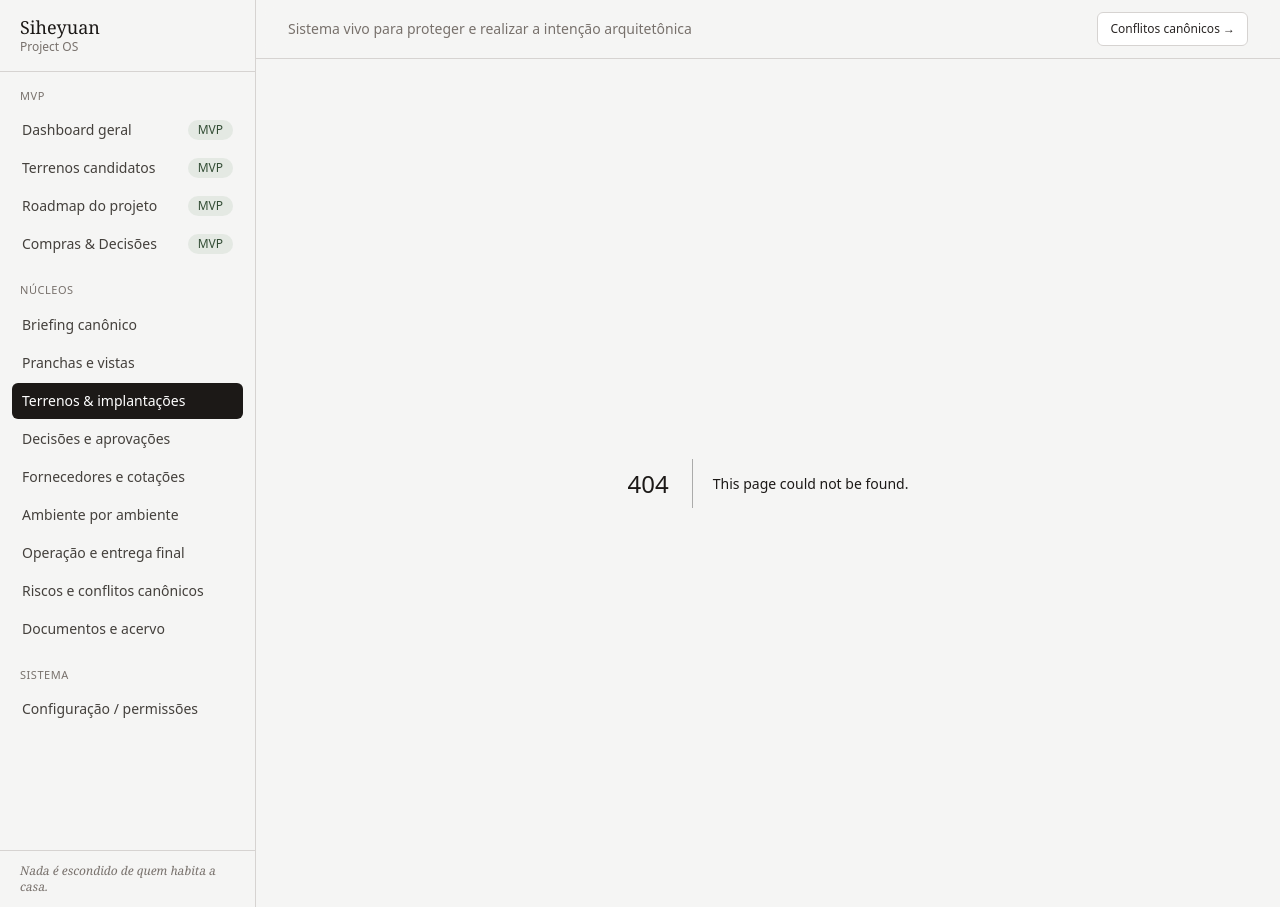
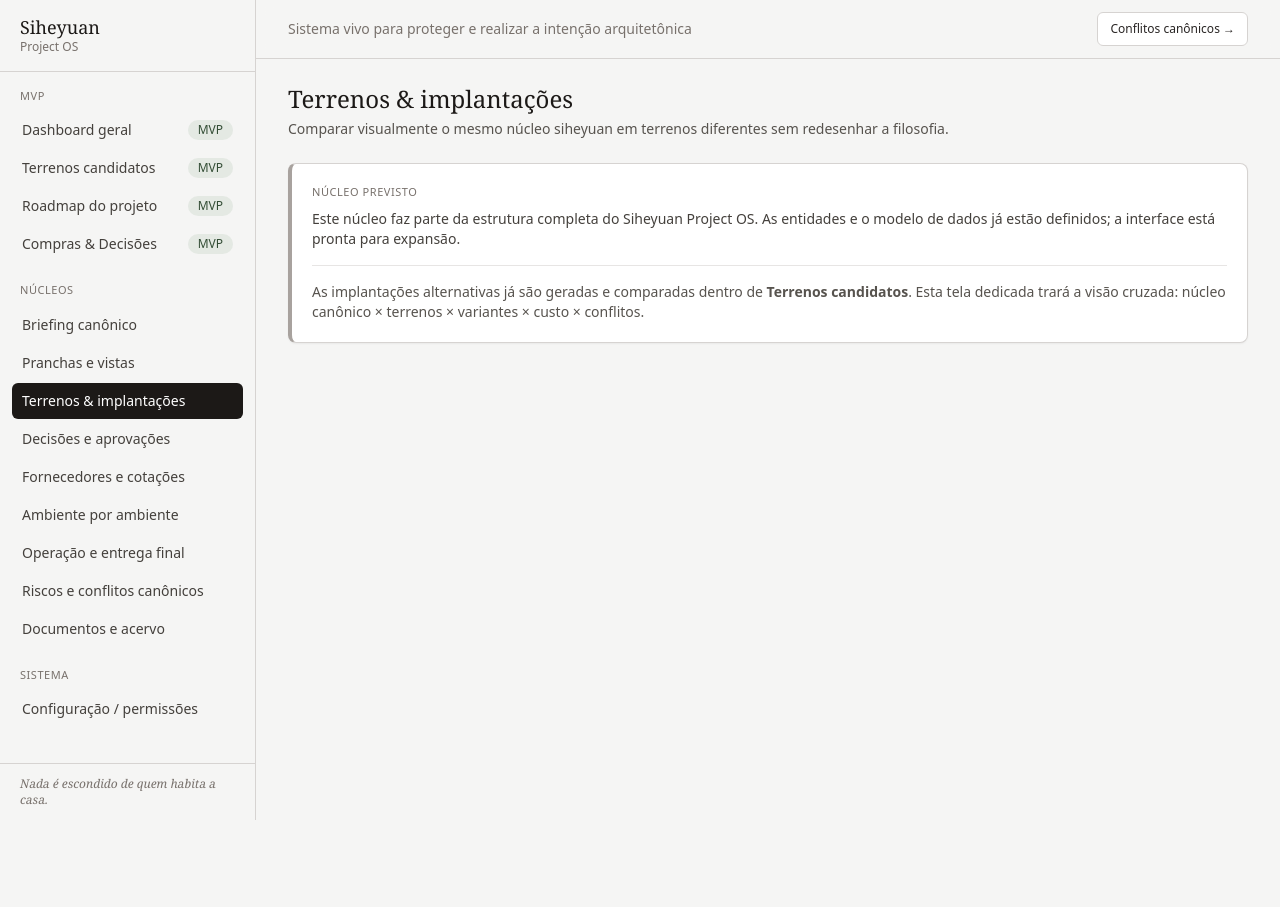
Before and after one commit to talles-dt/siheyuan-project-os, a Next.js app: page /implantacoes in a window 1280 px wide. Before the commit this address had no page. After the commit the page ends 820 px from the top, so only its background shows below. Built offline with nearby package versions, Linux system fonts and the light colour scheme.

Commit message:
Add src/app/implantacoes/page.tsx

```diff
--- /dev/null
+++ b/src/app/implantacoes/page.tsx
@@ -0,0 +1,15 @@
+import { NucleoPlaceholder } from "@/components/NucleoPlaceholder";
+
+export default function Page() {
+  return (
+    <NucleoPlaceholder
+      title="Terrenos & implantações"
+      subtitle="Comparar visualmente o mesmo núcleo siheyuan em terrenos diferentes sem redesenhar a filosofia."
+    >
+      <p className="text-sm text-mineral-500">
+        As implantações alternativas já são geradas e comparadas dentro de <strong>Terrenos candidatos</strong>.
+        Esta tela dedicada trará a visão cruzada: núcleo canônico × terrenos × variantes × custo × conflitos.
+      </p>
+    </NucleoPlaceholder>
+  );
+}
```
